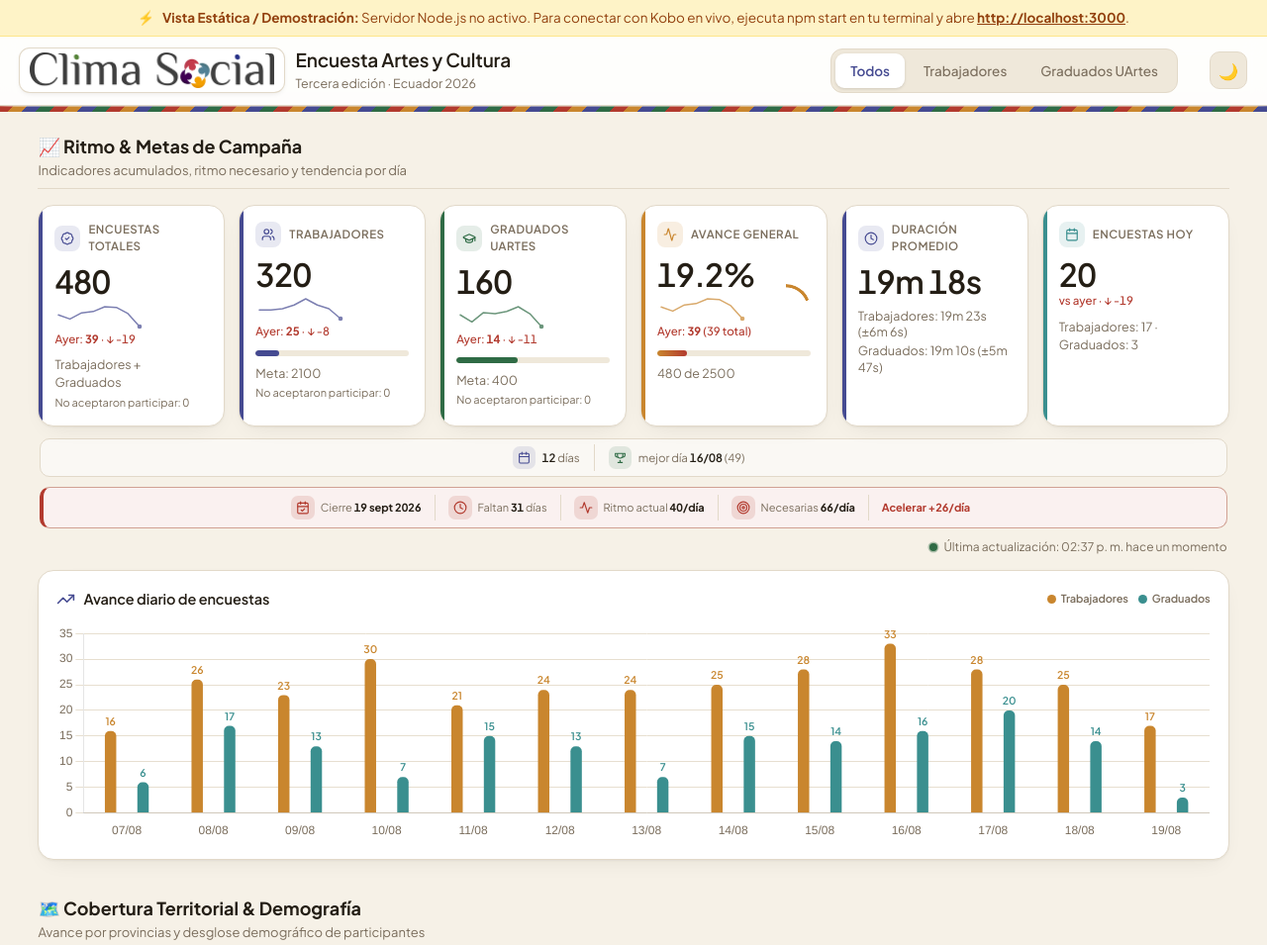
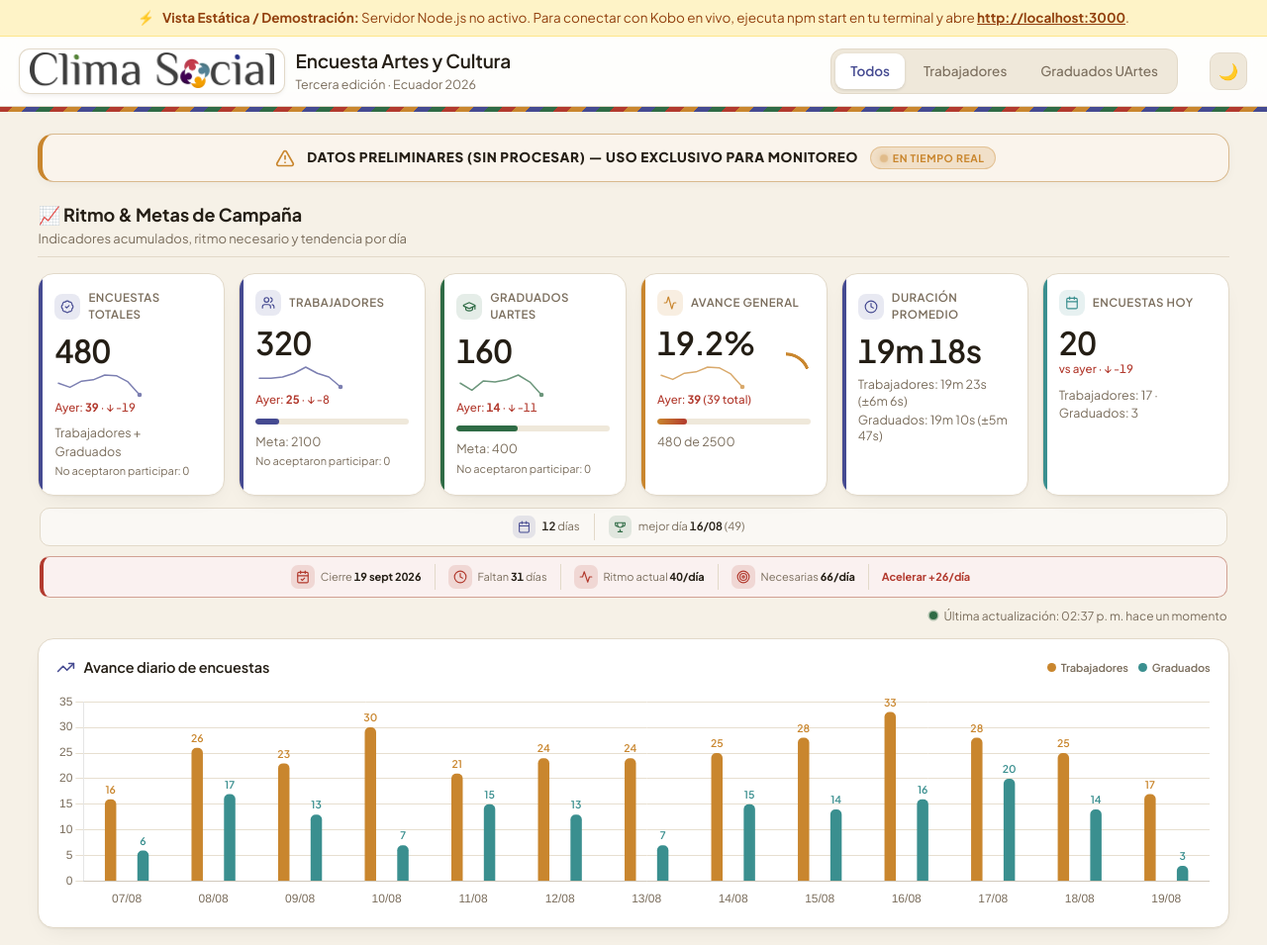
Before and after one commit to alejandrosebas1207-spec/Clima-Social, a website: page public/index.html in a window 1280 px wide. Shown: the top 955 px of the page at 99% size. Drawn offline with Linux system fonts and the light colour scheme; no server answers.

Commit message:
feat: Agregar banner de aviso preliminar de monitoreo en el encabezado (v19_banner_preliminar)

```diff
--- a/public/index.html
+++ b/public/index.html
@@ -10,7 +10,7 @@
 <link rel="preconnect" href="https://fonts.googleapis.com">
 <link rel="preconnect" href="https://fonts.gstatic.com" crossorigin>
 <link href="https://fonts.googleapis.com/css2?family=Plus+Jakarta+Sans:ital,wght@0,300..800;1,300..800&family=Inter:wght@400;500;600;700&display=swap" rel="stylesheet">
-<link rel="stylesheet" href="style.css?v=v18_limpieza_grafico">
+<link rel="stylesheet" href="style.css?v=v19_banner_preliminar">
 </head>
 <body>
 
@@ -54,6 +54,19 @@
 <div class="franja-textil" aria-hidden="true"></div>
 
 <main class="contenedor">
+
+    <!-- AVISO DE DATOS PRELIMINARES -->
+    <div class="banner-aviso-monitoreo" role="status" aria-label="Aviso de datos preliminares de monitoreo">
+        <div class="banner-aviso-contenido">
+            <span class="banner-aviso-icono" aria-hidden="true">
+                <svg viewBox="0 0 24 24" fill="none" stroke="currentColor" stroke-width="2" stroke-linecap="round" stroke-linejoin="round"><path d="m21.73 18-8-14a2 2 0 0 0-3.48 0l-8 14A2 2 0 0 0 4 21h16a2 2 0 0 0 1.73-3Z"/><line x1="12" y1="9" x2="12" y2="13"/><line x1="12" y1="17" x2="12.01" y2="17"/></svg>
+            </span>
+            <span class="banner-aviso-texto">
+                DATOS PRELIMINARES (SIN PROCESAR) — USO EXCLUSIVO PARA MONITOREO
+            </span>
+            <span class="banner-aviso-tag">EN TIEMPO REAL</span>
+        </div>
+    </div>
 
     <!-- BANNER DE FILTRO ACTIVO -->
     <div class="franja-filtro-activo" id="franjaFiltroActivo" style="display: none;">
@@ -301,6 +314,6 @@
 </main>
 
 <script src="vendor/chart.umd.min.js"></script>
-<script src="script.js?v=v18_limpieza_grafico"></script>
+<script src="script.js?v=v19_banner_preliminar"></script>
 </body>
 </html>
--- a/public/style.css
+++ b/public/style.css
@@ -253,6 +253,93 @@ body.modo-oscuro .tab.activo {
     width: 94%;
     max-width: 1320px;
     margin: 22px auto 40px;
+}
+
+/* ==========================================
+   BANNER DE AVISO: DATOS PRELIMINARES
+========================================== */
+
+.banner-aviso-monitoreo {
+    margin: 0 0 20px 0;
+    padding: 12px 20px;
+    background: color-mix(in srgb, var(--kimi-chart-4) 9%, var(--kimi-bg-card));
+    border: 1px solid color-mix(in srgb, var(--kimi-chart-4) 38%, var(--kimi-color-border));
+    border-left: 5px solid var(--kimi-chart-4);
+    border-radius: var(--kimi-radio);
+    box-shadow: 0 2px 10px rgba(0, 0, 0, 0.04);
+    transition: background-color .3s ease, border-color .3s ease;
+}
+
+.banner-aviso-contenido {
+    display: flex;
+    align-items: center;
+    justify-content: center;
+    flex-wrap: wrap;
+    gap: 12px;
+    text-align: center;
+}
+
+.banner-aviso-icono {
+    display: inline-flex;
+    align-items: center;
+    justify-content: center;
+    color: var(--kimi-chart-4);
+    flex-shrink: 0;
+}
+
+.banner-aviso-icono svg {
+    width: 20px;
+    height: 20px;
+}
+
+.banner-aviso-texto {
+    font-size: 13.5px;
+    font-weight: 750;
+    letter-spacing: .6px;
+    color: var(--kimi-text);
+    text-transform: uppercase;
+    line-height: 1.4;
+}
+
+.banner-aviso-tag {
+    display: inline-flex;
+    align-items: center;
+    gap: 6px;
+    padding: 3px 10px;
+    background: color-mix(in srgb, var(--kimi-chart-4) 18%, transparent);
+    color: var(--kimi-chart-4);
+    border: 1px solid color-mix(in srgb, var(--kimi-chart-4) 35%, transparent);
+    border-radius: 99px;
+    font-size: 10.5px;
+    font-weight: 700;
+    letter-spacing: .6px;
+    text-transform: uppercase;
+}
+
+.banner-aviso-tag::before {
+    content: "";
+    width: 6px;
+    height: 6px;
+    border-radius: 50%;
+    background: var(--kimi-chart-4);
+    box-shadow: 0 0 6px var(--kimi-chart-4);
+    animation: pulsoAviso 2s infinite ease-in-out;
+}
+
+@keyframes pulsoAviso {
+    0%, 100% { transform: scale(1); opacity: 1; }
+    50% { transform: scale(1.35); opacity: .4; }
+}
+
+@media (max-width: 768px) {
+    .banner-aviso-monitoreo {
+        padding: 10px 14px;
+        margin-bottom: 16px;
+    }
+    .banner-aviso-texto {
+        font-size: 12px;
+        letter-spacing: .3px;
+    }
 }
 
 /* ==========================================
```
